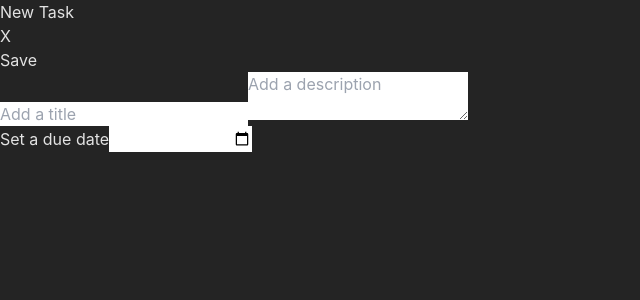
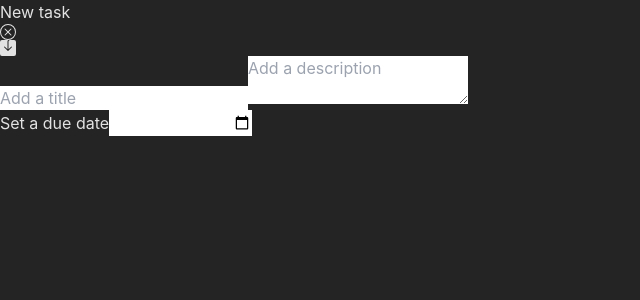
Before and after one commit to caioarodrigues/to-do-list, a React (Vite) app in the folder interface/: page /new in a window 1280 px wide. Shown: the top 300 px of the page, without its empty margins (0-640 px from the left). Built offline with nearby package versions, Linux system fonts and the light colour scheme.

Commit message:
style: new task page almost done

```diff
--- a/interface/src/App.tsx
+++ b/interface/src/App.tsx
@@ -16,12 +16,13 @@ function App() {
   }, []);
 
   return (
-    <>
-      <div className="p-2">
-        <TaskList tasks={tasks} />
-        <FloatingButton text="+" handler={() => window.location.href = "/new"} />
-      </div>
-    </>
+    <div className="p-2">
+      <TaskList tasks={tasks} />
+      <FloatingButton
+        text="+"
+        handler={() => (window.location.href = "/new")}
+      />
+    </div>
   );
 }
 
--- a/interface/src/main.tsx
+++ b/interface/src/main.tsx
@@ -7,7 +7,6 @@ import "./index.css";
 import { NewTask } from "./pages/NewTask.tsx";
 import { EditTask } from "./pages/EditTask.tsx";
 import { ViewTask } from "./pages/ViewTask.tsx";
-
 
 const router = createBrowserRouter([
   {
@@ -22,7 +21,6 @@ const router = createBrowserRouter([
     path: "/new",
     element: (
       <Layout>
-        <h2>New Task</h2>
         <NewTask />
       </Layout>
     ),
@@ -42,7 +40,7 @@ const router = createBrowserRouter([
         <ViewTask />
       </Layout>
     ),
-  }
+  },
 ]);
 
 createRoot(document.getElementById("root")!).render(
--- a/interface/src/pages/NewTask.tsx
+++ b/interface/src/pages/NewTask.tsx
@@ -1,5 +1,6 @@
 import axios from "axios";
 import { useState } from "react";
+import { BsXCircle, BsSaveFill } from "react-icons/bs";
 
 export const NewTask = () => {
   const [task, setTask] = useState({
@@ -9,37 +10,52 @@ export const NewTask = () => {
   });
 
   const newTaskHandler = () => {
+    const emptyFields = Object.values(task).some((field) => field === "");
+
+    if (emptyFields) return alert("Please fill all the fields");
+
     axios
       .post("http://localhost:3000/task", task)
-      .then((response) => console.log(response))
+      .then((response) => {
+        console.log(response);
+        setTask({ title: "", description: "", dueDate: "" });
+      })
       .catch((error) => console.error(error));
   };
 
   return (
-    <div>
-      <div className="flex justify-between text-2xl items-center font-medium">
-        <p onClick={() => (window.location.href = "/")}>X</p>
-        <a className="bg-zinc-500 p-2 rounded-md" onClick={newTaskHandler}>
-          Save
-        </a>
+    <div className="w-full">
+      <h2 className="text-4xl text-center">New task</h2>
+      <div className="flex items-center justify-between py-2 gap-4">
+        <BsXCircle
+          className="text-4xl cursor-pointer"
+          onClick={() => (window.location.href = "/")}
+        />
+
+        <BsSaveFill className="text-4xl text-white" onClick={newTaskHandler} />
       </div>
 
       <div>
+        <div className="flex flex-col relative gap-2 flex-1">
           <input
             type="text"
             placeholder={"Add a title"}
-          className="text-zinc-400 w-full p-2 rounded-md border-2 border-zinc-300 border-opacity-70"
-          onKeyUp={(e) => setTask({ ...task, title: e.currentTarget.value })}
+            className="text-zinc-600 w-full p-2 rounded-md border-2 border-zinc-300
+            border-opacity-70 outline-none"
+            value={task.title}
+            onChange={(e) => setTask({ ...task, title: e.currentTarget.value })}
           />
           <textarea
             placeholder={"Add a description"}
-          className="text-zinc-400 w-full p-2 rounded-md border-2 border-zinc-300 border-opacity-70"
-          onKeyUp={(e) =>
+            className="text-zinc-600 w-full p-2 rounded-md border-2 border-zinc-300
+            border-opacity-70 outline-none"
+            value={task.description}
+            onChange={(e) =>
               setTask({ ...task, description: e.currentTarget.value })
             }
           />
 
-        <div className="flex w-full justify-between">
+          <div className="flex w-full justify-between items-center py-4">
             <label htmlFor="date" className="text-xl">
               Set a due date
             </label>
@@ -48,10 +64,15 @@ export const NewTask = () => {
               placeholder={"2021-01-01"}
               id="date"
               className="w-max text-zinc-400 p-2 rounded-sm"
-            onChange={(e) =>
-              setTask({ ...task, dueDate: e.currentTarget.value })
-            }
+              min={new Date().toISOString().split("T")[0]}
+              value={task.dueDate.split("T")[0]}
+              onChange={(e) => {
+                const dueDate = new Date(e.currentTarget.value);
+
+                setTask({ ...task, dueDate: dueDate.toISOString() });
+              }}
             />
+          </div>
         </div>
       </div>
     </div>
```
Also changed, not shown: 1 other file (tests, documents, lock files or other folders). Lines whose indentation alone changed are shown as unchanged.
